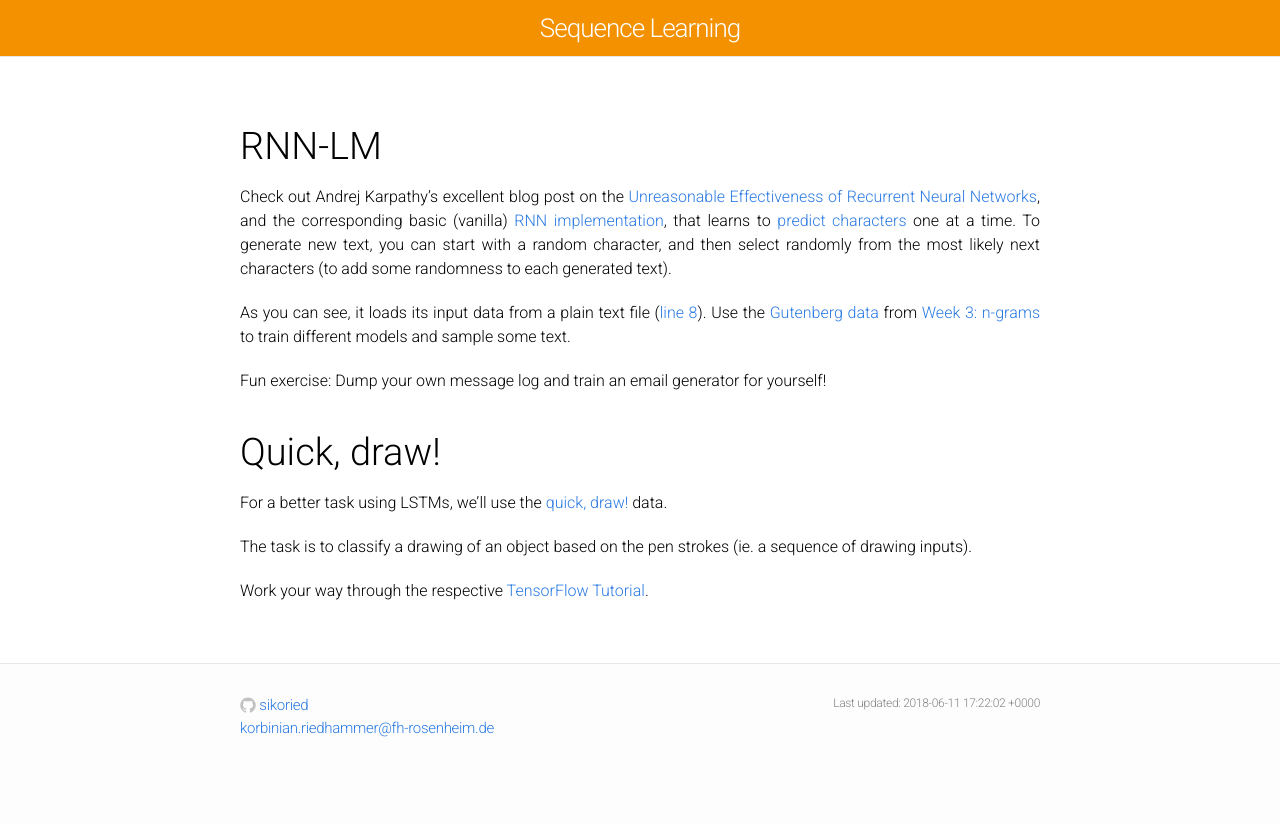
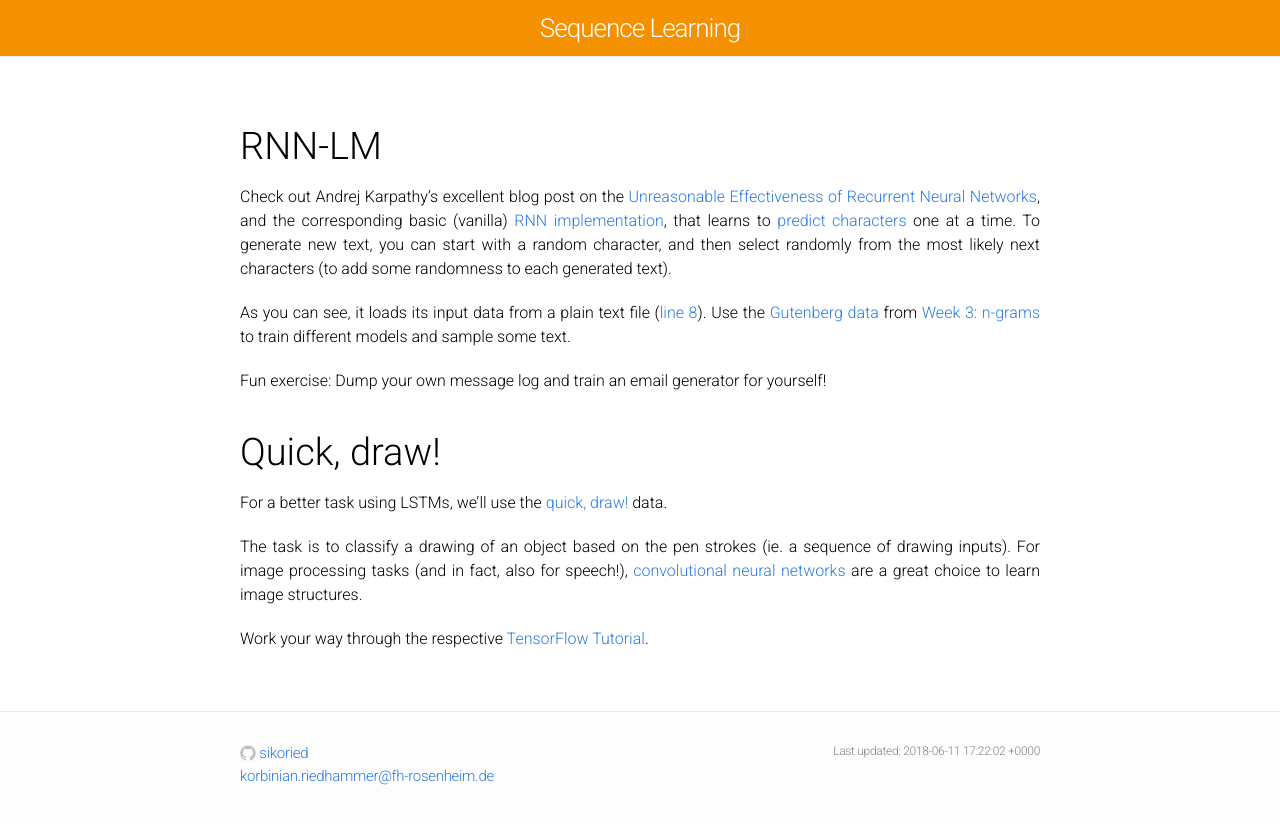
Before and after one commit to sikoried/sequence-learning, a Jekyll site: the page built from 07-rnns/rnns.md, in a window 1280 px wide. Shown: the top 824 px of the page. Built offline with Jekyll 4.4.1, drawn with Linux system fonts in a browser that asks for light colours; our own code applies the rules of GitHub Pages for plain Markdown files.

Commit message:
Added convnet slides

```diff
--- a/07-rnns/rnns.md
+++ b/07-rnns/rnns.md
@@ -21,5 +21,6 @@
 For a better task using LSTMs, we'll use the [quick, draw!](https://quickdraw.withgoogle.com/data) data.
 
 The task is to classify a drawing of an object based on the pen strokes (ie. a sequence of drawing inputs).
+For image processing tasks (and in fact, also for speech!), [convolutional neural networks]({{site.baseurl}}/07-rnns/sl-convnets.pdf) are a great choice to learn image structures.
 
 Work your way through the respective [TensorFlow Tutorial](https://www.tensorflow.org/tutorials/recurrent_quickdraw).
```
Also changed, not shown: 1 other file.
